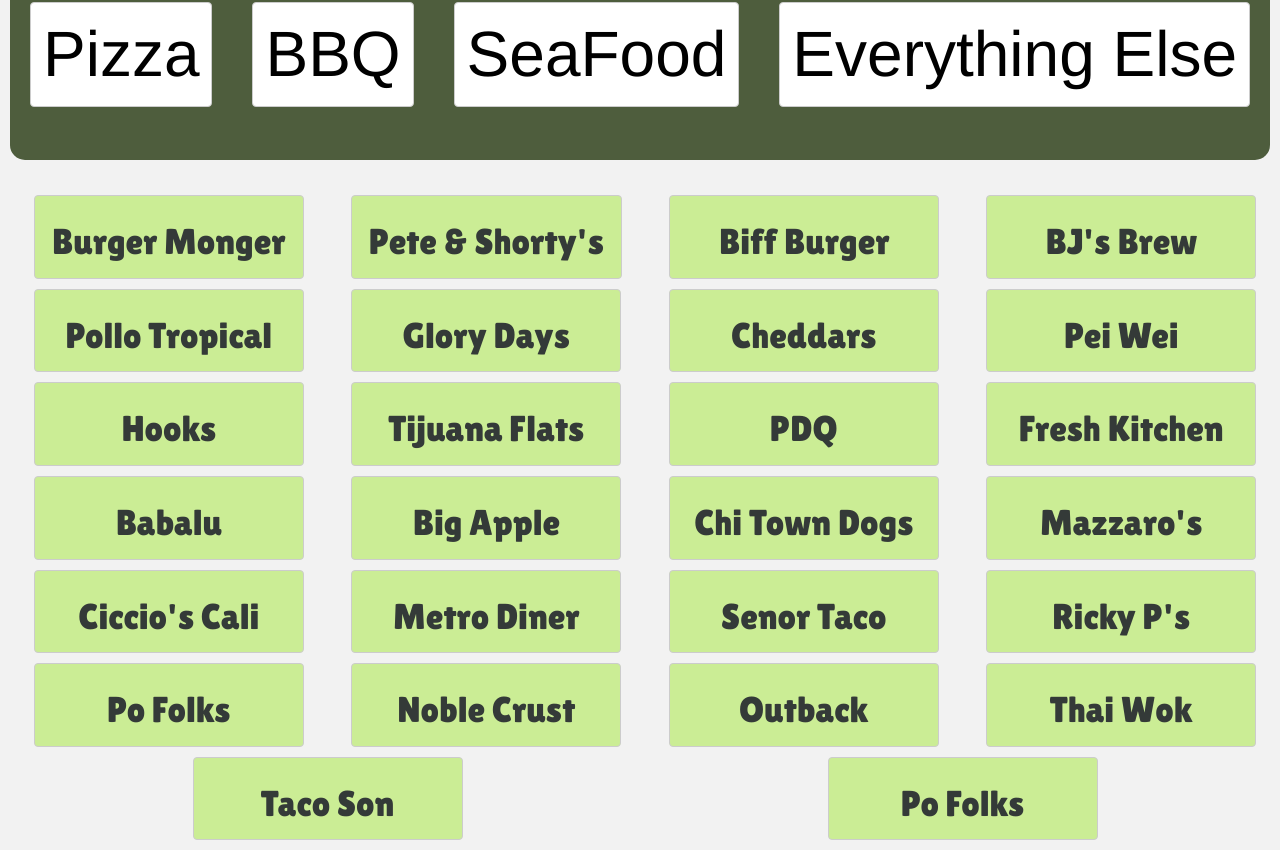
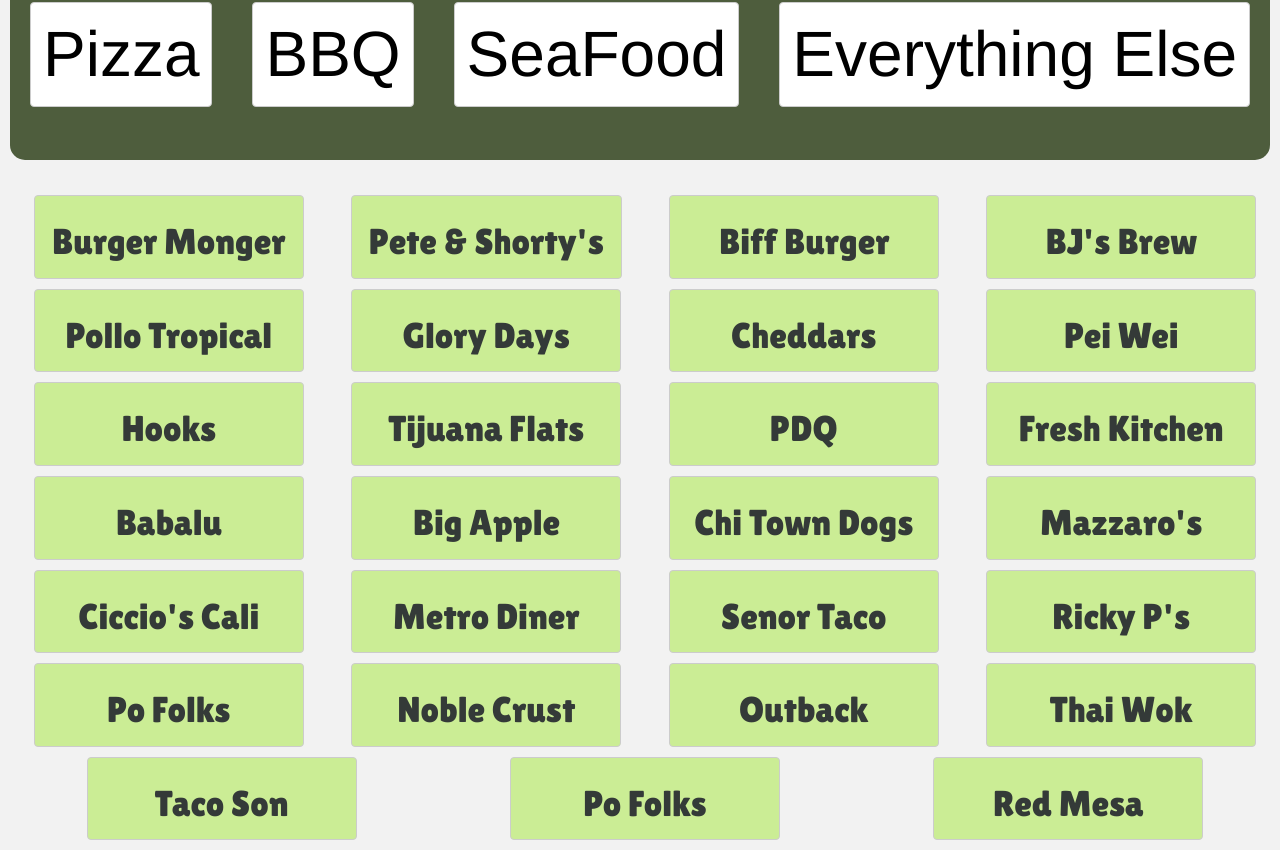
Before and after one commit to bdog72/food-dot-com, a React app: page /everythingElse in a window 1280 px wide. Shown: the part 451-1301 px from the top of the page. Built offline with nearby package versions, Linux system fonts and the light colour scheme; a web font is replaced by a local one.

Commit message:
added new restaurant

```diff
--- a/src/components/EverythingElse.js
+++ b/src/components/EverythingElse.js
@@ -82,6 +82,9 @@
         <a href='http://www.pofolks.net'>
           <Button className='button' block><h1>Po Folks</h1></Button>
         </a>
+        <a href='http://redmesarestaurant.com'>
+          <Button className='button' block><h1>Red Mesa</h1></Button>
+        </a>
       </div>
     </div>
   }
```
